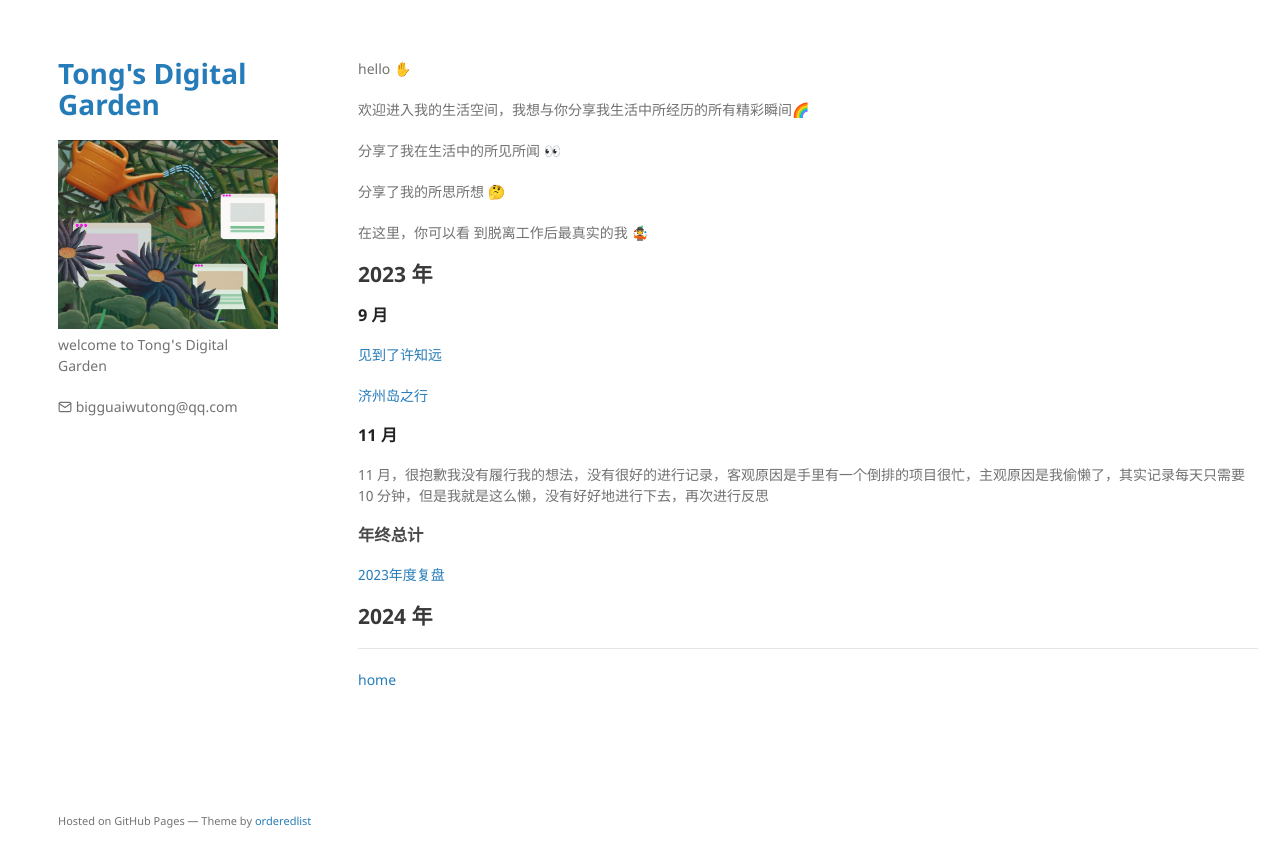
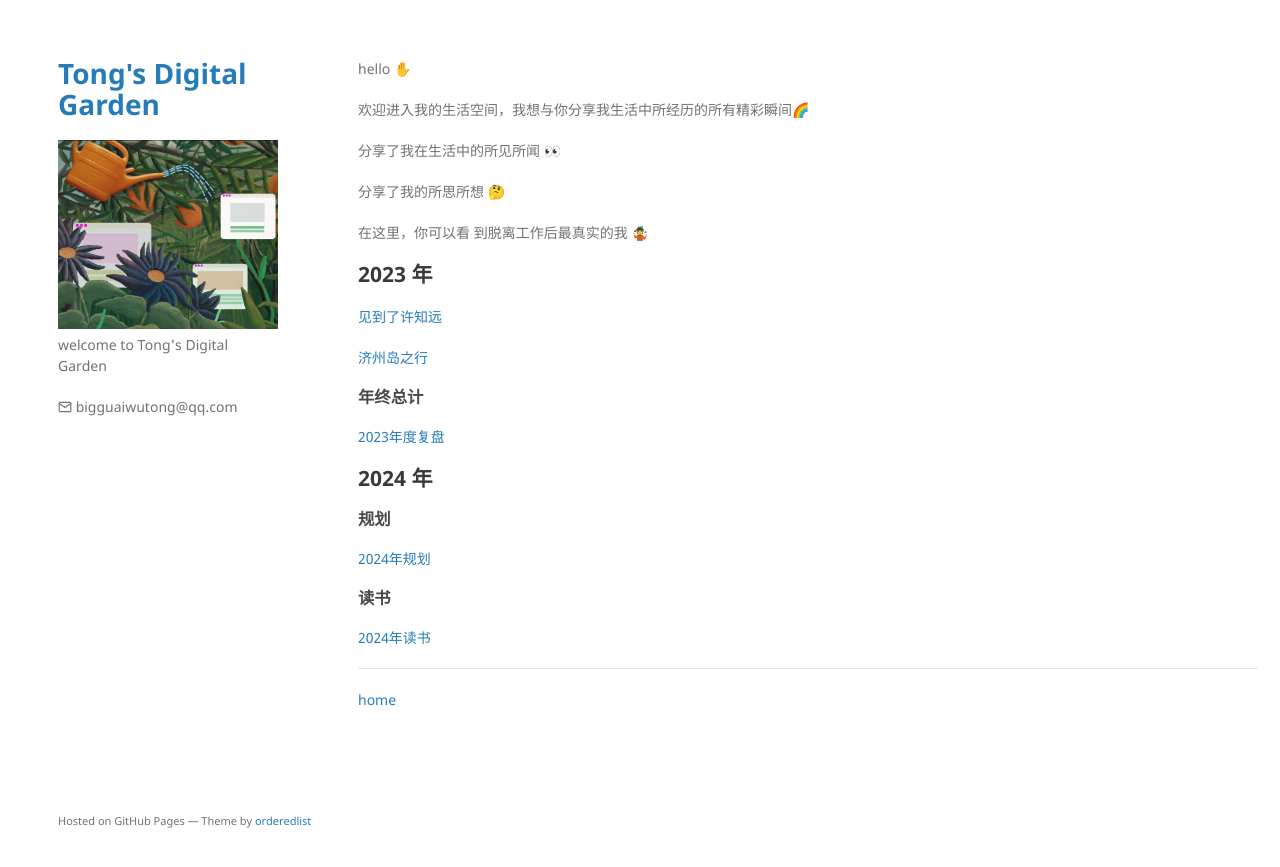
Before and after one commit to TongCodeSpace/TongCodeSpace.github.io, a Jekyll site: the page built from note/生活/lifeHome.md, in a window 1280 px wide. Shown: the top 867 px of the page. Built offline with Jekyll 4.4.1, drawn with Linux system fonts in a browser that asks for light colours.

Commit message:
vault backup: M .obsidian/workspace.json note/想法/自我/三观.md note/想法/记录/什么是一个好的技术方案.md note/收集箱/待浇灌.md note/生活/lifeHome.md note/生活/期望/2024年规划.md, D note/生活/读书/阅读书单.md

```diff
--- a/note/生活/lifeHome.md
+++ b/note/生活/lifeHome.md
@@ -17,22 +17,23 @@ hello ✋
 
 ## 2023 年
 
-### **9 月**
-
 [见到了许知远](moment/记见许知远)
 
 [济州岛之行](旅行/济州岛之行.md)
-
-### **11 月**
-
-11 月，很抱歉我没有履行我的想法，没有很好的进行记录，客观原因是手里有一个倒排的项目很忙，主观原因是我偷懒了，其实记录每天只需要 10 分钟，但是我就是这么懒，没有好好地进行下去，再次进行反思
-
 ### 年终总计
 
  [2023年度复盘](../复盘/阶段/2023年度复盘.md)
 
 ## 2024 年
 
+### 规划
+
+[2024年规划](期望/2024年规划.md)
+### 读书
+
+[2024年读书](读书/2024年读书.md)
+
+
 
 ---
 
```
Also changed, not shown: note/想法/自我/三观.md (+7 -0 lines), note/想法/记录/什么是一个好的技术方案.md (+2 -2 lines), note/收集箱/待浇灌.md (+0 -6 lines), note/生活/期望/2024年规划.md (+0 -5 lines), note/生活/读书/阅读书单.md (deleted, +0 -19 lines), .obsidian/workspace.json.
